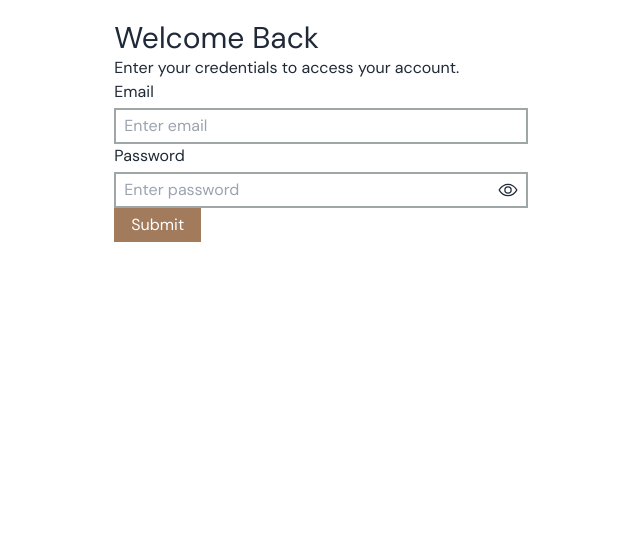
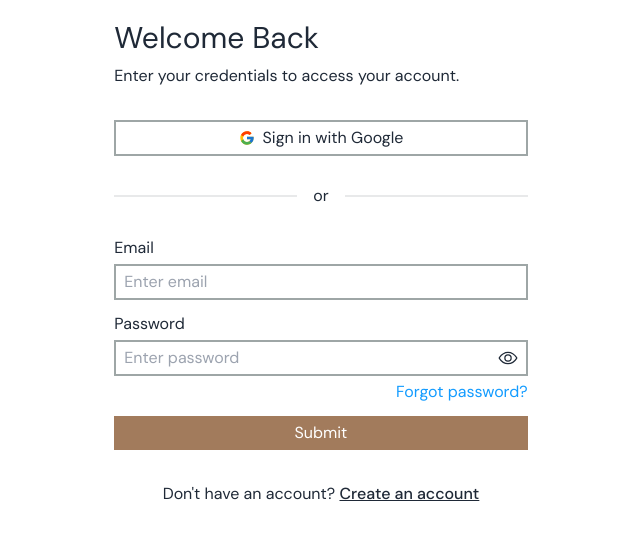
Before and after one commit to riyoneri/brewtopia-frontend, a Next.js app: page /obsidian/auth/login in a window 1280 px wide. Shown: the top 540 px of the page, without its empty margins (319-959 px from the left). Built offline with nearby package versions, Linux system fonts and the light colour scheme.

Commit message:
feat: create admin login page

```diff
--- a/app/obsidian/auth/login/page.tsx
+++ b/app/obsidian/auth/login/page.tsx
@@ -4,12 +4,17 @@ import Button from "@/components/button";
 import PasswordInputLabel from "@/components/input-labels/password-input-label";
 import TextInputLabel from "@/components/input-labels/text-input-label";
 import { zodResolver } from "@hookform/resolvers/zod";
+import Link from "next/link";
 import { useForm } from "react-hook-form";
+import { FcGoogle } from "react-icons/fc";
 import { z } from "zod";
 
 const inputsSchema = z.object({
-  email: z.string().email("Enter valid email"),
-  password: z.string(),
+  email: z
+    .string()
+    .min(1, "Enter your email please")
+    .email("Enter valid email"),
+  password: z.string().min(1, "Enter your password please"),
 });
 
 type InputsType = z.infer<typeof inputsSchema>;
@@ -27,13 +32,25 @@ export default function AdminLogin() {
 
   return (
     <form
-      className="mx-auto w-full sm:w-2/3 lg:w-1/3"
+      className="mx-auto flex w-full flex-col gap-5 sm:w-2/3 sm:gap-8 xl:w-1/3"
       onSubmit={handleSubmit(onSubmit)}
     >
-      <div>
+      <div className="space-y-2">
         <h1 className="text-3xl">Welcome Back</h1>
         <p>Enter your credentials to access your account.</p>
       </div>
+
+      <Link
+        href=""
+        className="flex items-center justify-center gap-2 border-2 border-secondary/50 px-2 py-1 transition  hover:bg-tertiary/20"
+      >
+        <FcGoogle />
+        Sign in with Google
+      </Link>
+
+      <span className="dui-divider my-0">or</span>
+
+      <div className="flex flex-col gap-3">
         <TextInputLabel
           title="Email"
           placeholder="Enter email"
@@ -46,8 +63,21 @@ export default function AdminLogin() {
           register={register("password")}
           error={errors.password?.message}
         />
+        <Link
+          href="./forgot-password"
+          className="-mt-2 self-end text-right text-accent-blue"
+        >
+          Forgot password?
+        </Link>
+        <Button type="submit">Submit</Button>
+      </div>
 
-      <Button type="submit">Submit</Button>
+      <p className="text-center">
+        Don&apos;t have an account?{" "}
+        <Link href="./register" className="font-medium underline">
+          Create an account
+        </Link>
+      </p>
     </form>
   );
 }
```
Lines whose indentation alone changed are shown as unchanged.
